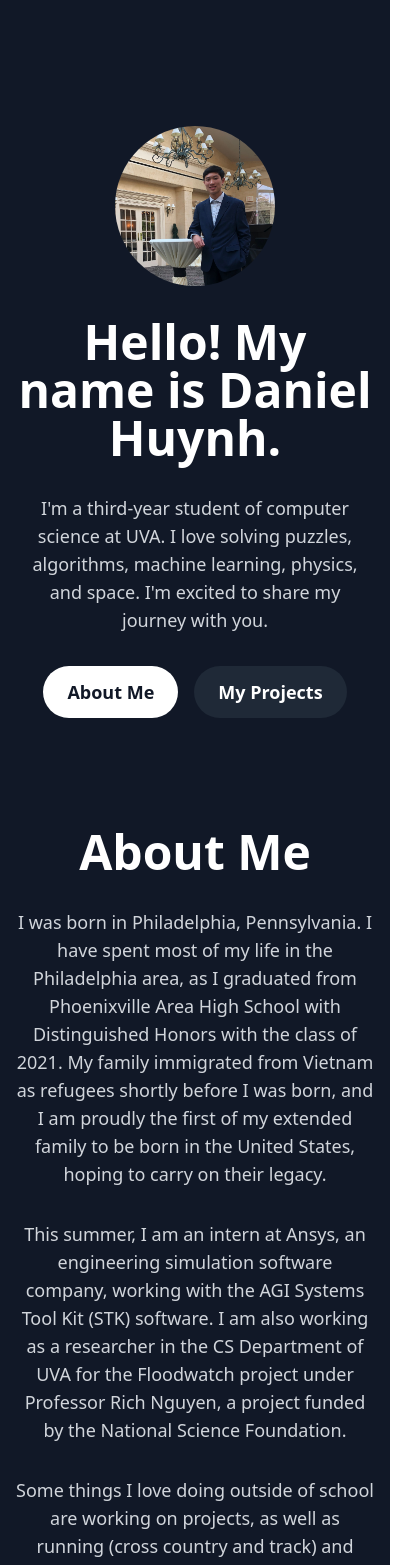
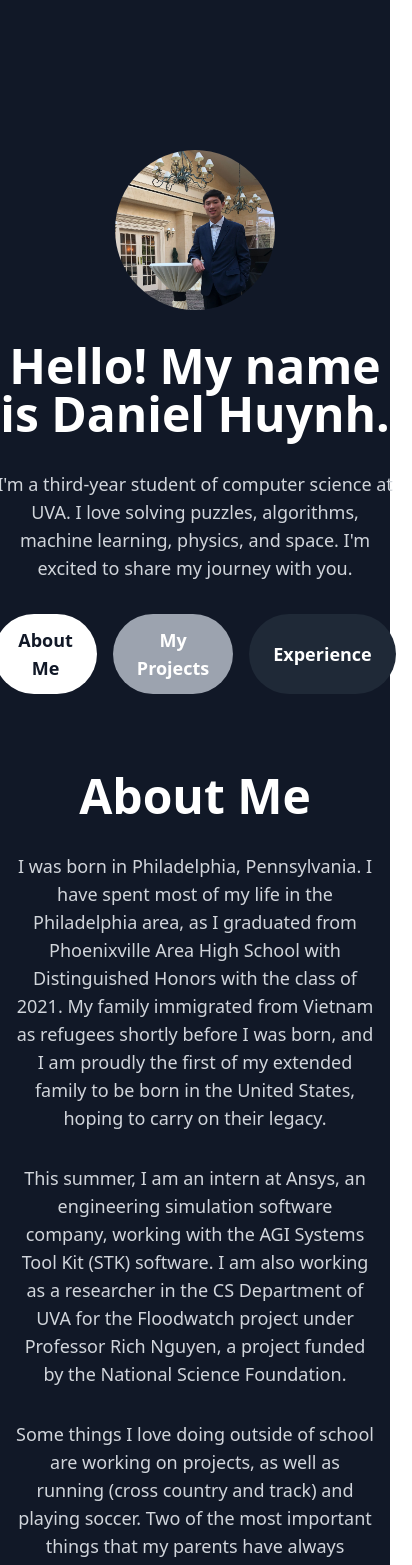
Before and after one commit to danielhuynh0/danielhuynh0.github.io, a React (Create React App) app: page / in a window 390 px wide. Shown: the top 1565 px of the page, 412 px wide, since content can reach past the window. Built offline with nearby package versions, Linux system fonts and the light colour scheme.

Commit message:
added experiences button. have to decide how to add contact information

```diff
--- a/src/AboutMe.js
+++ b/src/AboutMe.js
@@ -4,7 +4,7 @@ const AboutMe = React.forwardRef((props, ref) => {
     return (
         <section ref={ref}>
             <div className="bg-gray-900 h-screen flex items-center justify-center">
-                <div className="max-w-2xl mx-auto px-4 mt-28 text-center">
+                <div className="max-w-2xl mx-auto px-4 sm:mt-28 text-center">
                     <h1 className="text-5xl font-bold text-white mb-8">About Me</h1>
                     <p className="text-lg text-gray-300 mb-8">
                         I was born in Philadelphia, Pennsylvania. I have spent most of my life in the Philadelphia area, as I graduated from Phoenixville Area High School with Distinguished Honors with the class of 2021. My family immigrated from Vietnam as refugees shortly before I was born, and I am proudly the first of my extended family to be born in the United States, hoping to carry on their legacy.
--- a/src/Projects.js
+++ b/src/Projects.js
@@ -20,14 +20,27 @@ const Projects = React.forwardRef((props, ref) => {
             images: ["stud1.PNG", "stud3.PNG"],
             description: "This application allows users to manage a education institution database system, allowing the user to interact with a GUI in order to either load existing school data, or to edit data, either to enroll a student, add an instructor, add a course, or remove students, instructors, or courses.",
             tools: "Written using Java and JavaFX library, styled with CSS, and implemented with Apache Derby database, using SQL queries. I focused a lot more on the functionality and have not yet fully worked on designing the UI aspect yet, but I plan to do so soon in the future.",
-            link: "",
+            link: "https://github.com/danielhuynh0/student-enrollment",
         },
         {
           title: "Weather Application",
           images: [],
           description: "Allows a user to enter in a location name and see displayed weather data for that location.",
-          tools: "Web app written with React, styled with TailwindCSS. Uses OpenWeatherMap API for the weather data. It is not yet fully completed, but I plan to finish it soon in the future.",
-          link: "",
+          tools: "Web app written with React, styled with TailwindCSS. Uses OpenWeatherMap API for the weather data. It is not yet fully completed, but I plan to finish it soon in the future."
+        },
+        {
+          title: "Online Calculator",
+          images: ["online-calculator.png"],
+          description: "A simple online calculator that allows a user to perform basic arithmetic operations. A user can do multiple operations in a row using the answer from the previous operation.",
+          tools: "Written with simple HTML/CSS/JavaScript.",
+          link: "https://danielhuynh0.github.io/online-calculator/",
+        },
+        {
+          title: "Cat Generator",
+          images: ["cat-generator.png"],
+          description: "Generates a random cat image from The Cat API.",
+          tools: "Written with simple HTML/CSS/JavaScript. Makes calls to The Cat API to return the cat image to be displayed.",
+          link: "https://danielhuynh0.github.io/my-cat-generator/",
         }
     ];
 
@@ -59,7 +72,7 @@ const Projects = React.forwardRef((props, ref) => {
 
       const Portfolio = () => (
           <div>
-            <div className="max-w-6xl mx-auto px-4 mt-32">
+            <div className="max-w-6xl mx-auto px-4 sm:mt-32">
               <h1 className="text-5xl font-bold text-white mb-12 text-center">Projects</h1>
               <div className="grid grid-cols-1 md:grid-cols-1 lg:grid-cols-2 gap-14">
                 {projects.map((project) => (
--- a/src/StartPage.js
+++ b/src/StartPage.js
@@ -38,9 +38,15 @@ const StartPage = () => {
                         </button>
                         <button
                             onClick={handleClickProjects}
-                            className="bg-gray-800 text-white hover:bg-gray-700 rounded-full px-6 py-3 text-lg font-semibold"
+                            className="bg-gray-400 text-white hover:bg-gray-500 rounded-full px-6 py-3 text-lg font-semibold mr-4"
                         >
                             My Projects
+                        </button>
+                        <button
+                            onClick={handleClickProjects}
+                            className="bg-gray-800 text-white hover:bg-gray-500 rounded-full px-6 py-3 text-lg font-semibold"
+                        >
+                            Experience
                         </button>
                     </div>
                 </div>
```
